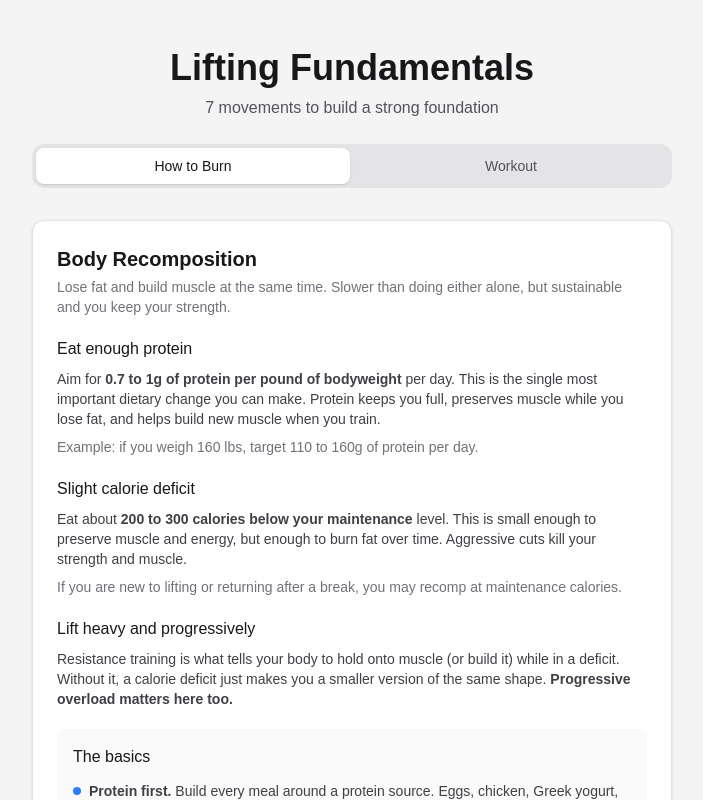
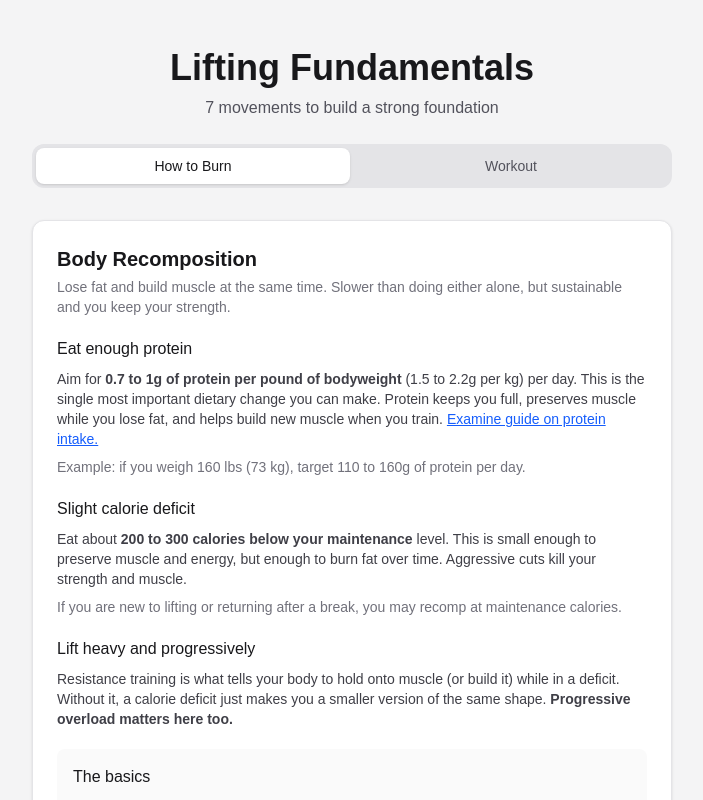
Before and after one commit to vrnvrn/lift, a Next.js app: page / in a window 1280 px wide. Shown: the top 800 px of the page, without its empty margins (288-991 px from the left). Built offline with nearby package versions, Linux system fonts and the light colour scheme.

Commit message:
Add kg equivalent and Examine protein guide link to How to Burn

```diff
--- a/components/HowToBurn.tsx
+++ b/components/HowToBurn.tsx
@@ -13,10 +13,18 @@ export default function HowToBurn() {
           <div>
             <h3 className="font-medium text-zinc-900 dark:text-zinc-100 mb-2">Eat enough protein</h3>
             <p className="text-sm">
-              Aim for <strong>0.7 to 1g of protein per pound of bodyweight</strong> per day. This is the single most important dietary change you can make. Protein keeps you full, preserves muscle while you lose fat, and helps build new muscle when you train.
+              Aim for <strong>0.7 to 1g of protein per pound of bodyweight</strong> (1.5 to 2.2g per kg) per day. This is the single most important dietary change you can make. Protein keeps you full, preserves muscle while you lose fat, and helps build new muscle when you train.{" "}
+              <a
+                href="https://examine.com/guides/protein-intake/?srsltid=AfmBOopY2wVyO5-qRWe0mpa0wc2e6ce6nD6PK0eaEMSi0PgAddhRX-AZ"
+                target="_blank"
+                rel="noopener noreferrer"
+                className="underline text-blue-600 dark:text-blue-400 hover:text-blue-800 dark:hover:text-blue-300"
+              >
+                Examine guide on protein intake.
+              </a>
             </p>
             <p className="text-sm mt-2 text-zinc-500 dark:text-zinc-400">
-              Example: if you weigh 160 lbs, target 110 to 160g of protein per day.
+              Example: if you weigh 160 lbs (73 kg), target 110 to 160g of protein per day.
             </p>
           </div>
 
```
